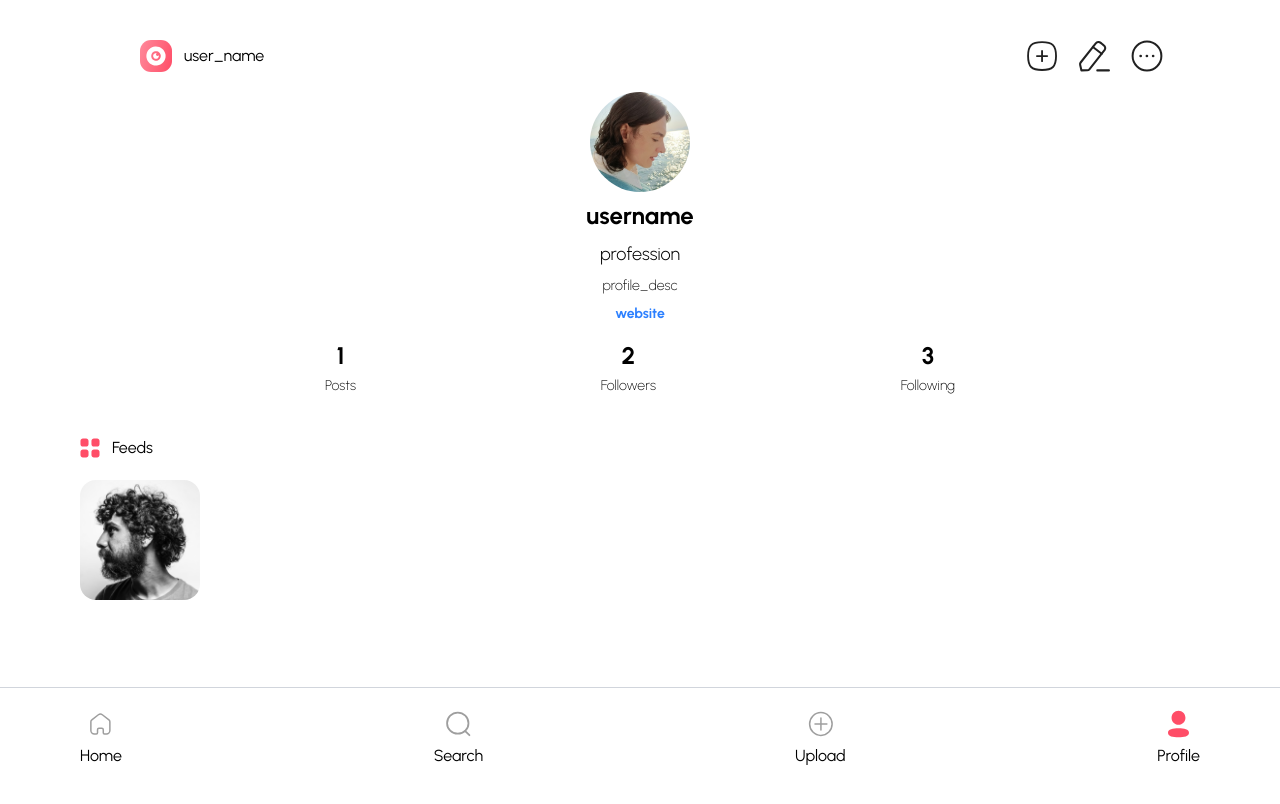
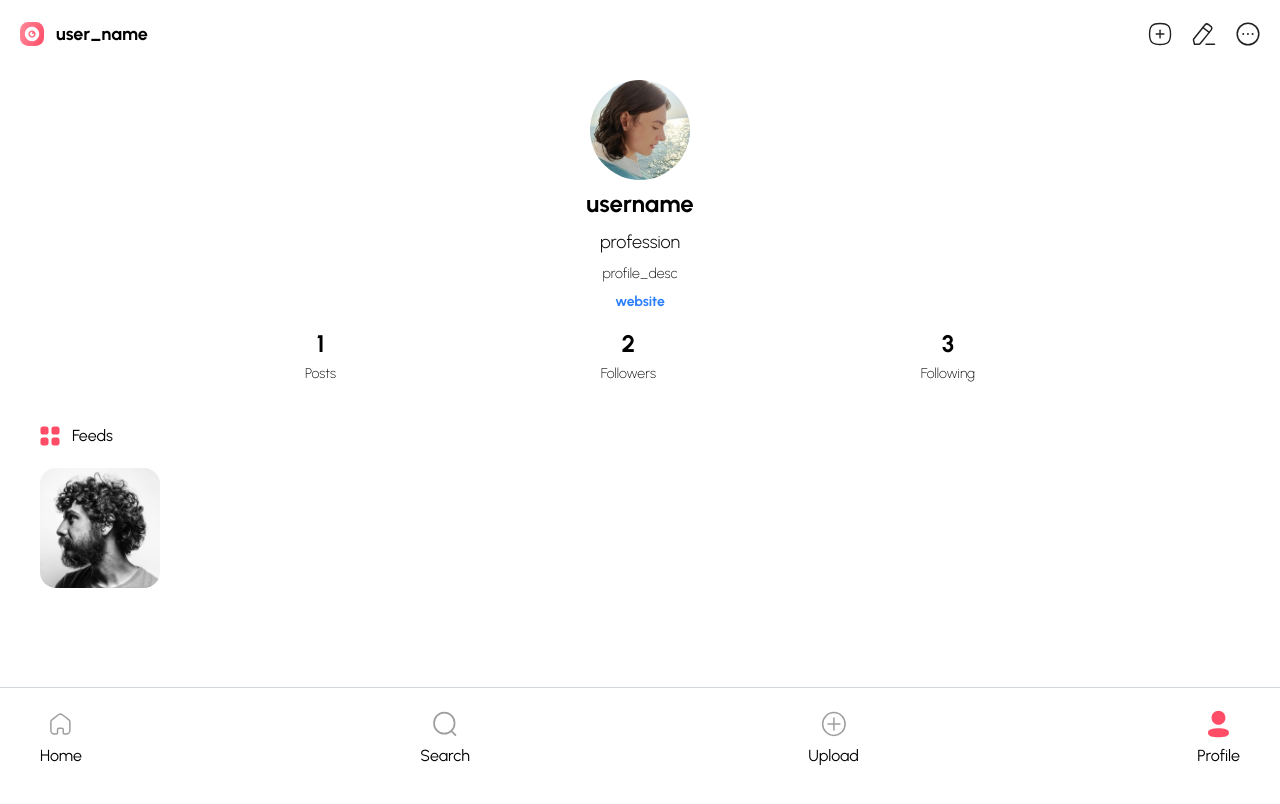
Before and after one commit to bebzbzbz/Sparkle-App, a React (Vite) app: page /profile in a window 1280 px wide. Shown: the top 804 px of the page. Built offline with nearby package versions, Linux system fonts and the light colour scheme.

Commit message:
userProfile done

```diff
--- a/src/components/Header/Header.tsx
+++ b/src/components/Header/Header.tsx
@@ -3,13 +3,13 @@ import { useNavigate } from "react-router-dom";
 interface HeaderProps {
     headerTitle: string,
     imgLeft: string,
-    leftLinkDestination?: () => {},
+    leftLinkDestination?: string,
     imgRight1?: string,
-    rightAction1?: () => {}
+    rightAction1?: () => void
     imgRight2?: string,
-    rightAction2?: () => {}
+    rightAction2?: () => void
     imgRight3?: string,
-    rightAction3?: () => {}
+    rightAction3?: () => void
 }
 
 const Header = ({headerTitle, imgLeft, leftLinkDestination, imgRight1, imgRight2, imgRight3, rightAction1, rightAction2, rightAction3} : HeaderProps) => {
@@ -17,9 +17,9 @@ const Header = ({headerTitle, imgLeft, leftLinkDestination, imgRight1, imgRight2
 
     return (
         <header
-            className="flex justify-between px-20">
+            className=" absolute top-0 left-0 p-5 flex justify-between items-center w-full">
             <h1
-                className={`flex items-center gap-3 ${leftLinkDestination && "cursor-pointer"}`}
+                className={`flex items-center gap-3 font-bold text-lg ${leftLinkDestination && "cursor-pointer"}`}
                 onClick={() => {
                     // wenn eine aktion übergeben wurde, wird diese auslöst, ansonsten geschieht nichts
                     if(!!leftLinkDestination) {
@@ -29,7 +29,7 @@ const Header = ({headerTitle, imgLeft, leftLinkDestination, imgRight1, imgRight2
                 <img
                     src={`/svg/${imgLeft}.svg`}
                     alt="Logo"
-                    className="h-8"/>
+                    className="w-6"/>
                 {headerTitle}
             </h1>
             <div
@@ -38,32 +38,20 @@ const Header = ({headerTitle, imgLeft, leftLinkDestination, imgRight1, imgRight2
                 <img
                 src={`/svg/${imgRight1}.svg`}
                 alt="Likes"
-                className={`${rightAction1 && "cursor-pointer"}`}
-                onClick={() => {
-                    if(!!rightAction1) {
-                        rightAction1
-                    }
-                }}/>}
+                className={`${rightAction1 && "cursor-pointer"} w-6`}
+                onClick={rightAction1}/>}
                 {imgRight2 &&
                 <img
                 src={`/svg/${imgRight2}.svg`}
                 alt="Likes"
-                className={`${rightAction2 && "cursor-pointer"}`}
-                onClick={() => {
-                    if(!!rightAction2) {
-                        rightAction2
-                    }
-                }}/>}
+                className={`${rightAction2 && "cursor-pointer"} w-6`}
+                onClick={rightAction2}/>}
                 {imgRight3 &&
                 <img
                 src={`/svg/${imgRight3}.svg`}
                 alt="Likes"
-                className={`${rightAction3 && "cursor-pointer"}`}
-                onClick={() => {
-                    if(!!rightAction3) {
-                        rightAction3
-                    }
-                }}/>}
+                className={`${rightAction3 && "cursor-pointer"} w-6`}
+                onClick={rightAction3}/>}
             </div>
         </header>
     );
--- a/src/components/NavBar/NavBar.tsx
+++ b/src/components/NavBar/NavBar.tsx
@@ -25,7 +25,7 @@ export const NavLink = ({ linkname, path, img }: NavLinkProps) => {
 const NavBar = () => {
     return (
         <nav
-            className="flex w-screen justify-between border-t-gray-300 border-t-1 pt-5 pb-8 px-20 fixed bottom-0 bg-white">
+            className="flex w-screen justify-between border-t-gray-300 border-t-1 pt-5 pb-8 px-10 fixed bottom-0 bg-white">
             <NavLink
                 linkname="Home"
                 path="home"
--- a/src/layout/Layout.tsx
+++ b/src/layout/Layout.tsx
@@ -5,7 +5,7 @@ const Layout = () => {
     return (
         <>
             <main
-                className="px-15 py-10 mb-30">
+                className="px-5 pb-10 mb-30 pt-15">
                 <Outlet/>
             </main>
             <NavBar/>
--- a/src/pages/UserProfile/UserProfile.tsx
+++ b/src/pages/UserProfile/UserProfile.tsx
@@ -7,14 +7,10 @@ import ProfileInfo from "../../components/ProfileInfo/ProfileInfo";
 const UserProfile = () => {
     const navigate = useNavigate()
 
+    const navToEdit = () => navigate("/profile/edit")
 
-    const navToEdit = () => {
-        navigate(`/profile/edit`)
-    }
+    const navToNewPost = () => navigate("/newpost")
 
-    const navToNewPost = () => {
-        navigate(`/newpost`)
-    }
 
     // noch eine Funktion für das Pop-Up für die Einstellungen
 
@@ -23,9 +19,9 @@ const UserProfile = () => {
             <Header
             headerTitle={"user_name"} imgLeft="logo"
             imgRight1="newpost"
-            rightAction1={() => navToNewPost}
+            rightAction1={navToNewPost}
             imgRight2="edit"
-            rightAction2={() => navToEdit}
+            rightAction2={navToEdit}
             imgRight3="options"/>
             <ProfileInfo/>
             <MiniFeed/>
```
